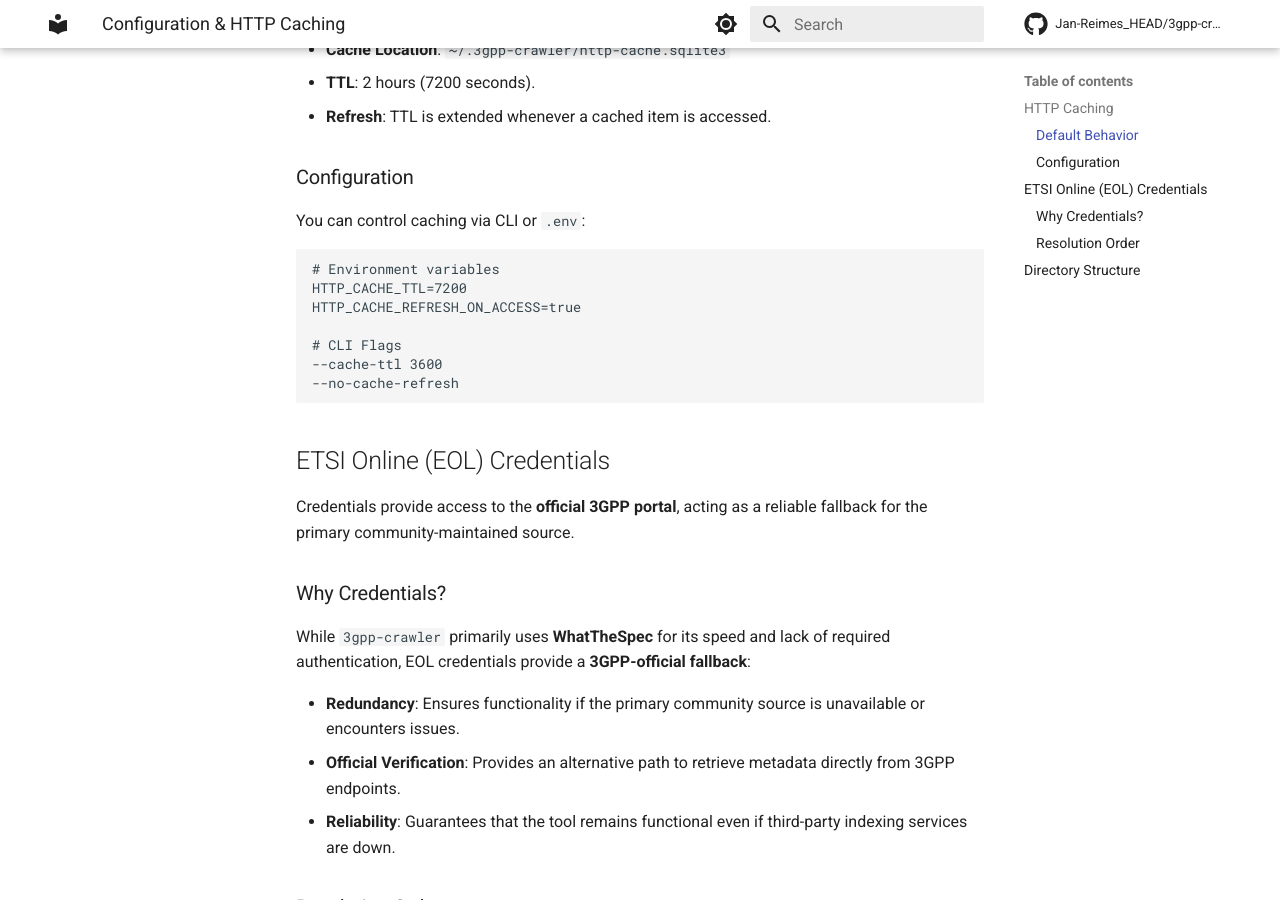
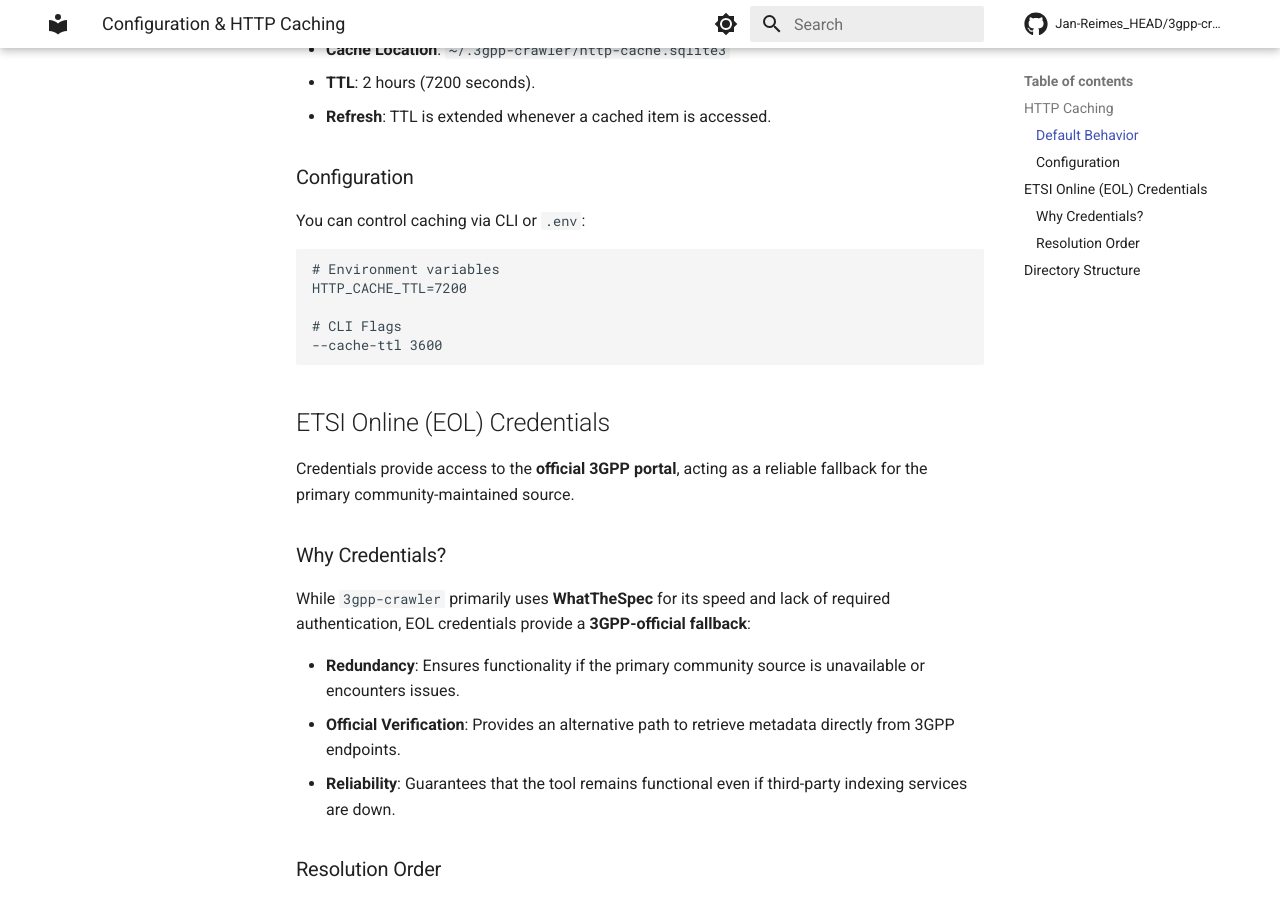
Before and after one commit to jr2804/3gpp-crawler, an MkDocs documentation site: the page built from docs/misc.md, in a window 1280 px wide and 900 px high, scrolled down 372 px. Built offline with MkDocs 1.6.1 and Material for MkDocs 9.7.7, drawn with Linux system fonts in a browser that asks for light colours.

Commit message:
📝 docs(misc): update cache configuration documentation

````diff
--- a/docs/misc.md
+++ b/docs/misc.md
@@ -17,11 +17,9 @@ You can control caching via CLI or `.env`:
 ```bash
 # Environment variables
 HTTP_CACHE_TTL=7200
-HTTP_CACHE_REFRESH_ON_ACCESS=true
 
 # CLI Flags
 --cache-ttl 3600
---no-cache-refresh
 ```
 
 ## ETSI Online (EOL) Credentials
````
